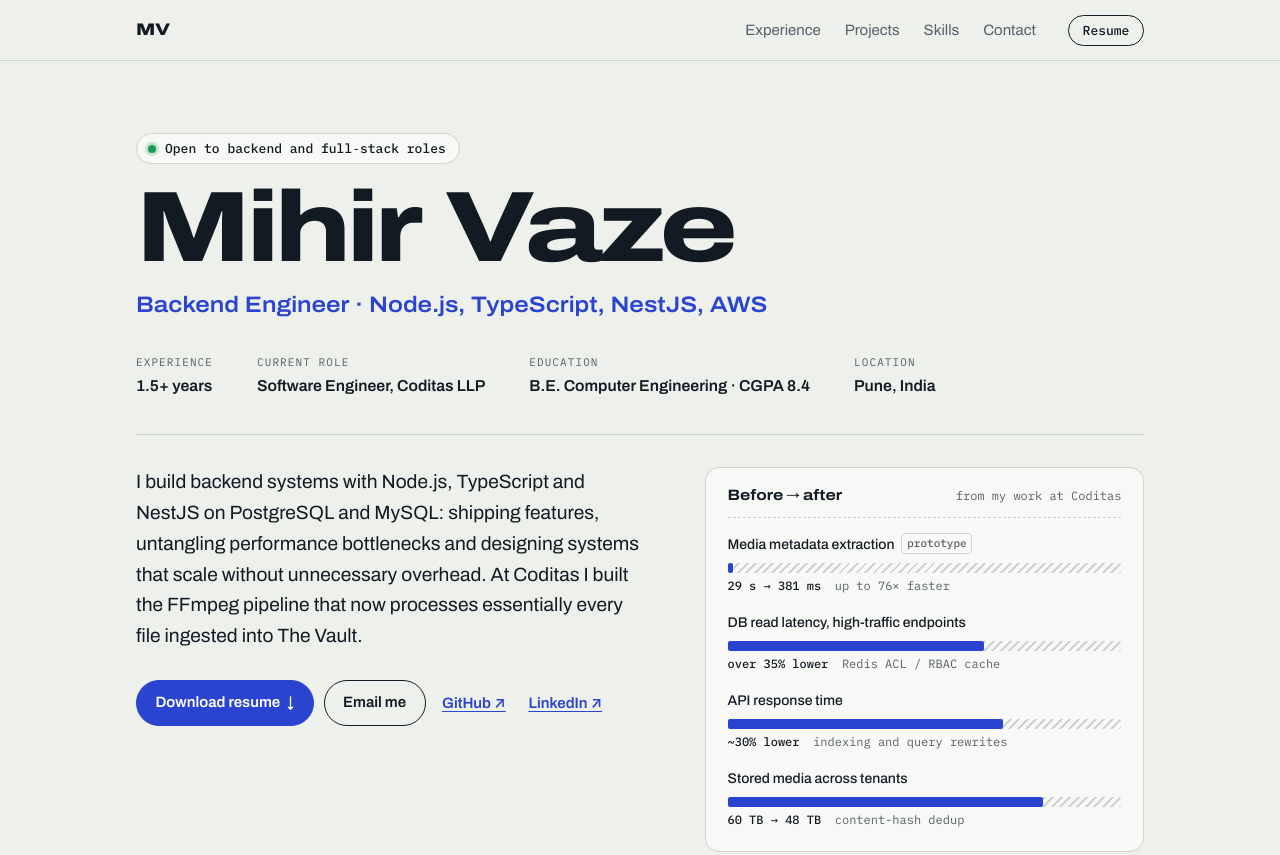
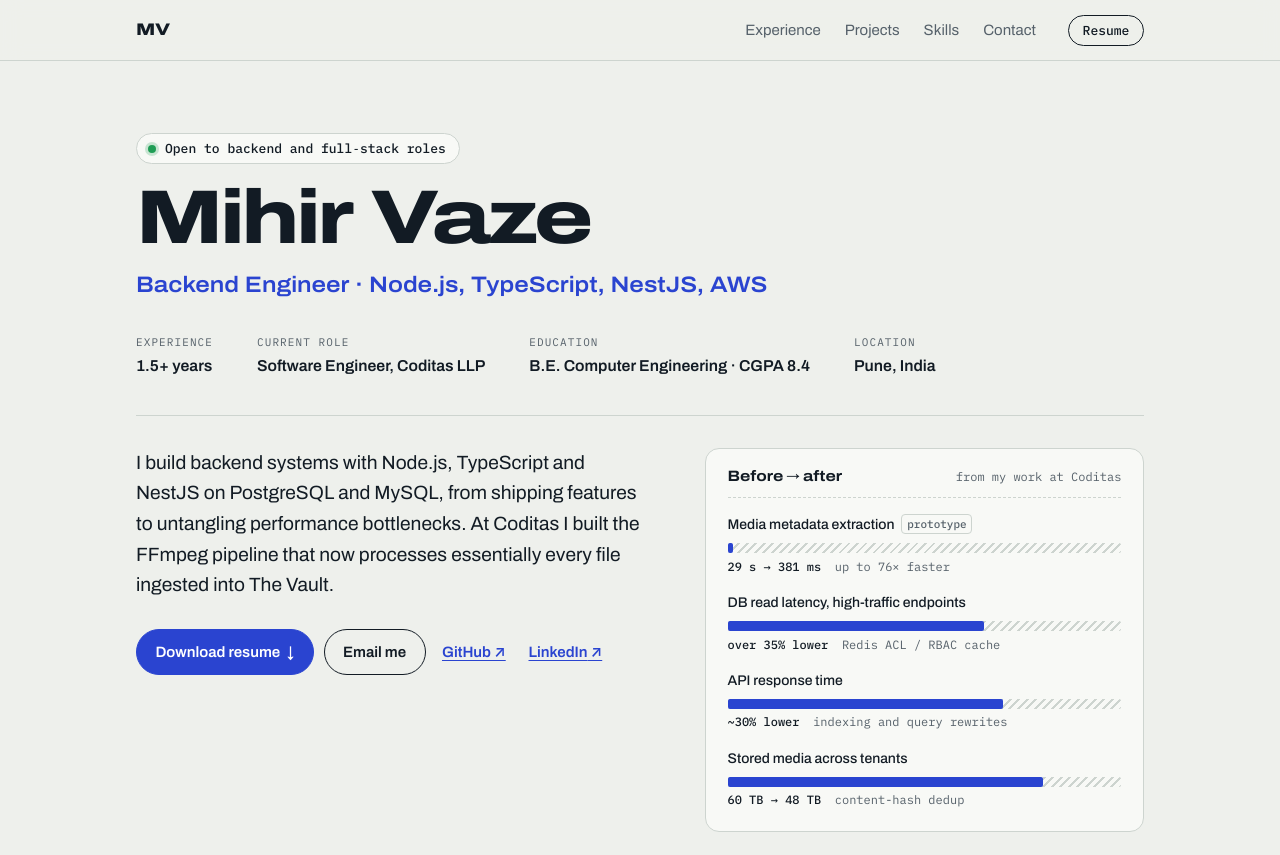
Before and after one commit to PewDieRes/PewDieRes.github.io, a plain HTML site: page index.html in a window 1280 px wide. Shown: the top 855 px of the page. Drawn offline with Linux system fonts and the light colour scheme.

Commit message:
Scale down hero name and tighten pitch

```diff
--- a/index.html
+++ b/index.html
@@ -76,7 +76,7 @@
 
       <div class="hero-grid">
         <div class="hero-copy">
-          <p class="hero-pitch">I build backend systems with Node.js, TypeScript and NestJS on PostgreSQL and MySQL: shipping features, untangling performance bottlenecks and designing systems that scale without unnecessary overhead. At Coditas I built the FFmpeg pipeline that now processes essentially every file ingested into The Vault.</p>
+          <p class="hero-pitch">I build backend systems with Node.js, TypeScript and NestJS on PostgreSQL and MySQL, from shipping features to untangling performance bottlenecks. At Coditas I built the FFmpeg pipeline that now processes essentially every file ingested into The Vault.</p>
           <ul class="hero-actions">
             <li><a class="button button-solid" href="resume.pdf" download="Mihir_Vaze_Resume.pdf">Download resume <span aria-hidden="true">↓</span></a></li>
             <li><a class="button" href="mailto:vazemihir2001@gmail.com">Email me</a></li>
--- a/styles.css
+++ b/styles.css
@@ -113,7 +113,7 @@ a:hover { text-decoration-thickness: 2px; }
 .status-dot { width: 0.5rem; height: 0.5rem; border-radius: 50%; background: #1f9d55; box-shadow: 0 0 0 3px color-mix(in srgb, #1f9d55 22%, transparent); }
 .hero h1 {
   margin-top: 1.1rem;
-  font: 800 clamp(2.6rem, 10.4vw, 6.25rem)/0.92 var(--display);
+  font: 800 clamp(2.4rem, 7.2vw, 4.75rem)/0.95 var(--display);
   font-stretch: 125%;
   letter-spacing: -0.035em;
 }
```
